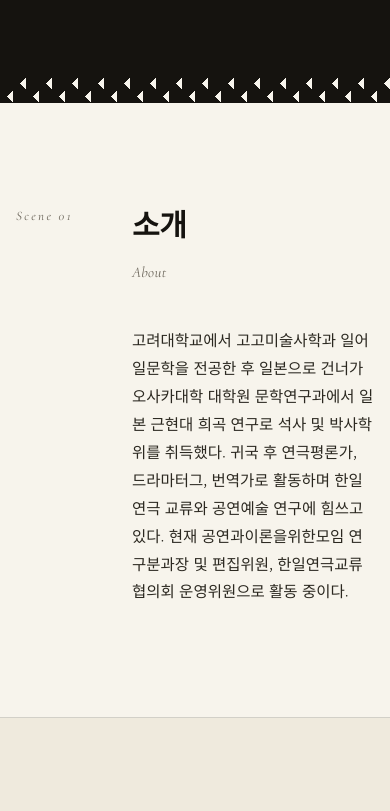
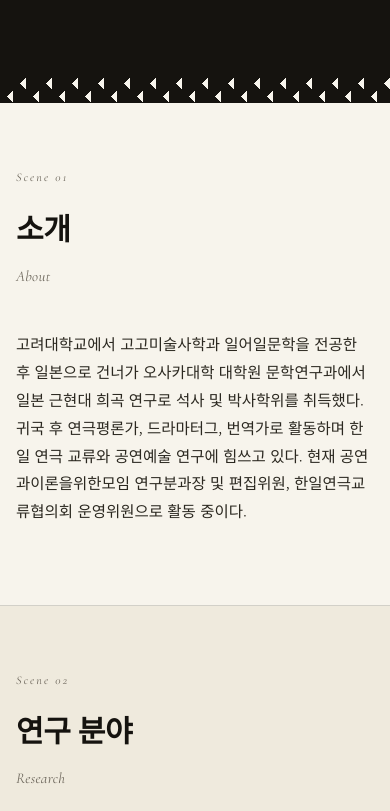
Before and after one commit to dismalvin/home, a plain HTML site: page index.html in a window 390 px wide. Shown: the part 810-1621 px from the top of the page. Drawn offline with nearby package versions, Linux system fonts and the light colour scheme; a web font is replaced by a local one.

Commit message:
모바일 레이아웃 CSS 우선순위 수정 (2단 그리드 덮어쓰기 버그)

```diff
--- a/index.html
+++ b/index.html
@@ -113,14 +113,6 @@
     .site-nav a.active,.site-nav a:hover{color:var(--cream);}
     .nav-toggle-input:checked ~ .site-nav{transform:translateX(0);}
 
-    .scene{padding:64px 0;}
-    .scene .wrap{grid-template-columns:1fr; gap:10px;}
-    .scene-num{
-      writing-mode:horizontal-tb; text-orientation:mixed;
-      padding-top:0; margin-bottom:4px;
-    }
-    .scene-head{margin-bottom:28px;}
-    .scene-head h2{font-size:26px;}
     .prose,.credits-grid,.split,.rep-list,.note-block,.tag-line{max-width:100%;}
     .tag-line span{display:block; margin-bottom:2px;}
     .tag-line span:not(:last-child)::after{content:none;}
@@ -133,6 +125,11 @@
     .scene-head h2{font-size:24px;}
     .rep-head{font-size:15px;}
     .rep-list li,.split li,.credits-grid li{font-size:14px;}
+  }
+
+  @media (max-width:979px){
+    .scene-head{margin-bottom:28px;}
+    .scene-head h2{font-size:26px;}
   }
 
   /* ---------- hero ---------- */
@@ -197,15 +194,20 @@
   }
 
   /* ---------- scene sections ---------- */
-  .scene{padding:96px 0; border-bottom:1px solid var(--line);}
+  .scene{padding:64px 0; border-bottom:1px solid var(--line);}
   .scene.alt{background:var(--paper-2);}
-  .scene .wrap{display:grid; grid-template-columns:88px minmax(0,1fr); gap:28px; align-items:start;}
+  .scene .wrap{display:grid; grid-template-columns:1fr; gap:10px; align-items:start;}
   .scene-num{
     font-family:var(--font-accent); font-style:italic; color:var(--gray);
-    font-size:13px; letter-spacing:.18em; padding-top:6px;
+    font-size:12px; letter-spacing:.18em; padding-top:0; margin-bottom:4px;
   }
-  @media (min-width:720px){
-    .scene-num{writing-mode:vertical-rl; text-orientation:mixed;}
+  @media (min-width:980px){
+    .scene{padding:96px 0;}
+    .scene .wrap{grid-template-columns:88px minmax(0,1fr); gap:28px;}
+    .scene-num{
+      font-size:13px; padding-top:6px; margin-bottom:0;
+      writing-mode:vertical-rl; text-orientation:mixed;
+    }
   }
   .scene-head{margin-bottom:40px;}
   .scene-head h2{font-size:30px; margin-bottom:6px;}
```
